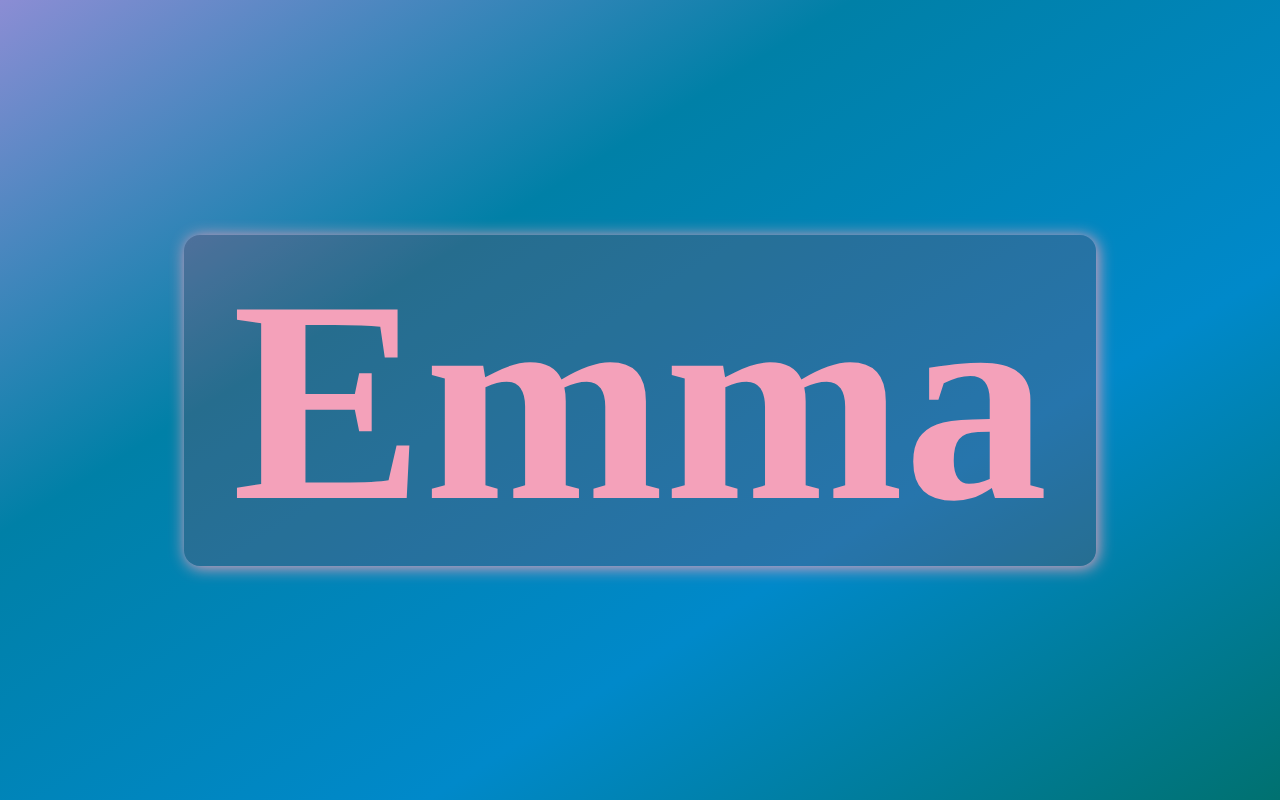
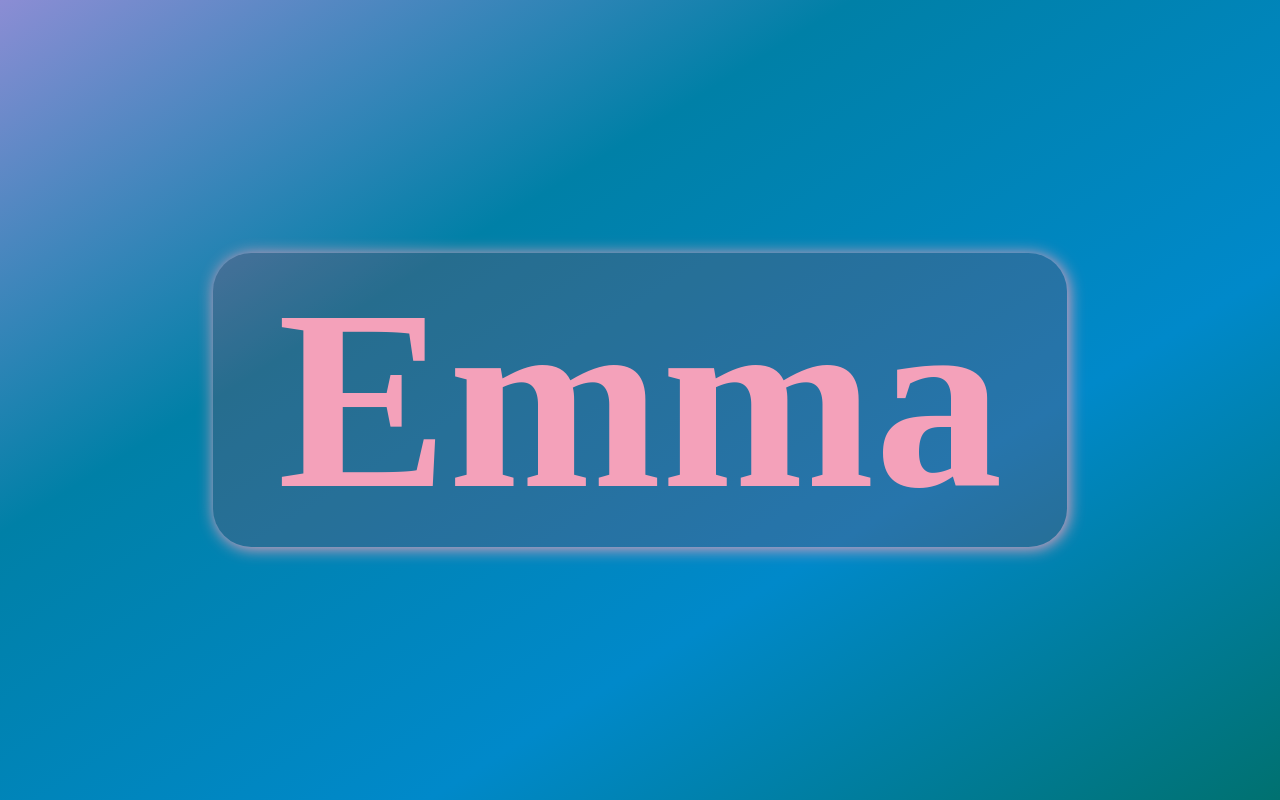
Before and after one commit to AnAnxiousBadger/EmaXMAS, a plain HTML site: page index.html in a window 1280 px wide. Drawn offline with Linux system fonts and the light colour scheme.

Commit message:
Add files via upload

```diff
--- a/index.html
+++ b/index.html
@@ -17,10 +17,10 @@
         }
         h1 {
             background-color: rgba(255,0,0,0.15);
-            padding: 0rem 3rem;
-            border-radius: 1rem;
+            padding: 0vw 5vw;
+            border-radius: 3vw;
             box-shadow: 0.1rem 0.1rem 1rem #f4a1ba;
-            font-size: 18rem;
+            font-size: 20vw;
             margin: 0;
             cursor: default;
             user-select: none;
@@ -28,8 +28,7 @@
             transition: 0.2s;
         }
         h1:hover{
-            padding: 0.5rem 3.5rem;
-            font-size: 18.5rem;
+            font-size: 22vw;
             box-shadow: 0.1rem 0.1rem 3rem #f4a1ba;
             transition: 0.2s;
         }
```
